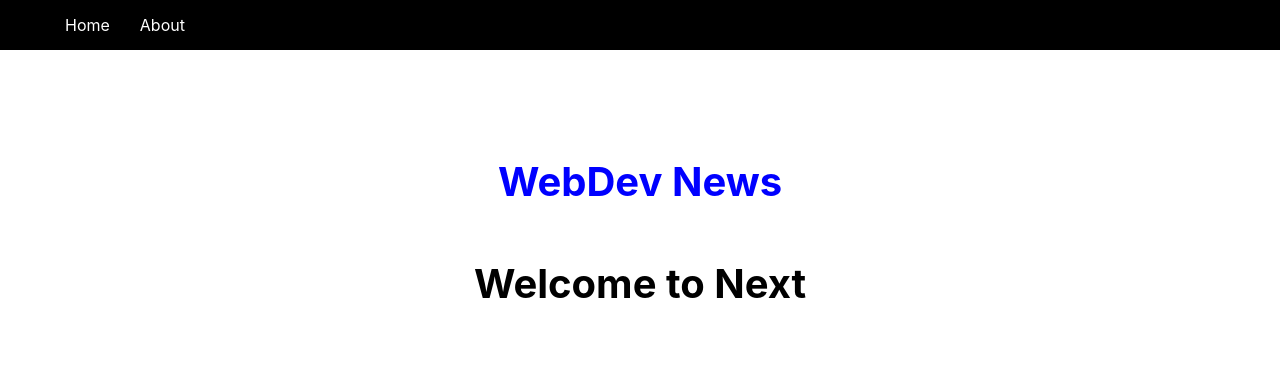
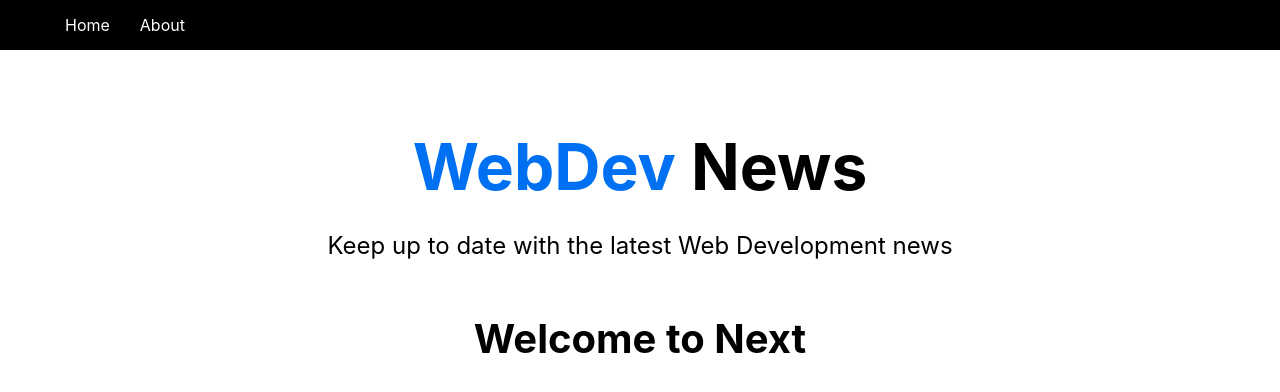
Before and after one commit to matthewricklefs/next-course, a Next.js app: page / in a window 1280 px wide. Shown: the top 392 px of the page. Built offline with nearby package versions, Linux system fonts and the light colour scheme.

Commit message:
brief overview of the capabilities of the Document component to augment the html of our application

```diff
--- a/components/Header.js
+++ b/components/Header.js
@@ -1,20 +1,15 @@
 import headerStyles from "../styles/Header.module.css";
 
 const Header = () => {
-  const x = 2;
-
   return (
     <div>
-      <h1 className="title">
+      <h1 className={headerStyles.title}>
         <span>WebDev</span> News
       </h1>
-      <style jsx>
-        {`
-          .title {
-            color: ${x > 3 ? "red" : "blue"};
-          }
-        `}
-      </style>
+
+      <p className={headerStyles.description}>
+        Keep up to date with the latest Web Development news
+      </p>
     </div>
   );
 };
--- /dev/null
+++ b/pages/_document.js
@@ -0,0 +1,17 @@
+import Document, { Html, Head, Main, NextScript } from "next/document";
+
+class MyDocument extends Document {
+  render() {
+    return (
+      <Html lang="en">
+        <Head />
+        <body>
+          <Main />
+          <NextScript />
+        </body>
+      </Html>
+    );
+  }
+}
+
+export default MyDocument;
--- a/styles/Header.module.css
+++ b/styles/Header.module.css
@@ -1,4 +1,5 @@
-.title a .title span {
+.title a,
+.title span {
   color: #0070f3;
   text-decoration: none;
 }
```
